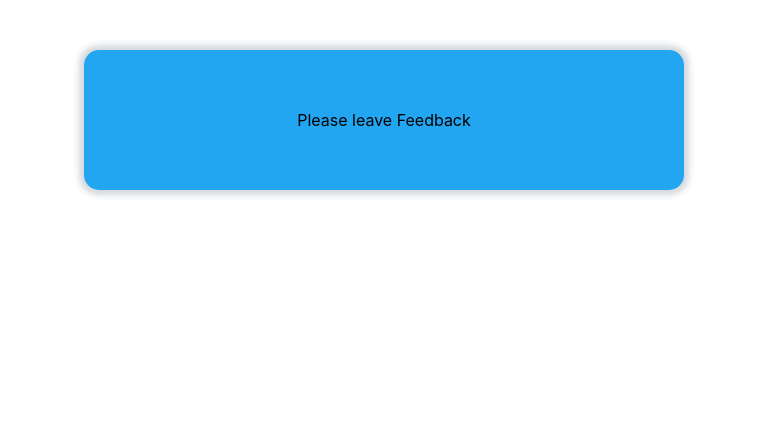
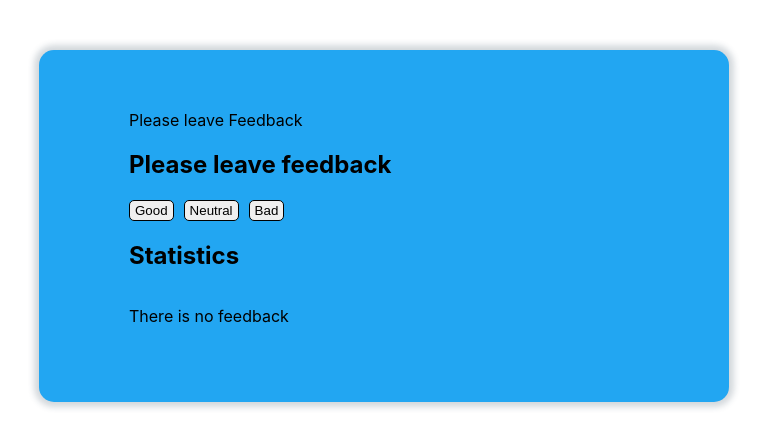
Before and after one commit to OlehPotap/goit-react-hw-02-feedback, a React (Create React App) app: page / in a window 1280 px wide. Shown: the top 448 px of the page, without its empty margins (256-1023 px from the left). Built offline with nearby package versions, Linux system fonts and the light colour scheme.

Commit message:
HW2Part1Done

```diff
--- a/src/components/App.jsx
+++ b/src/components/App.jsx
@@ -29,11 +29,13 @@ class App extends React.Component  {
     let totalFeedback = this.state.good + this.state.neutral + this.state.bad;
     return (
 
+  <>
   <Section title="Please leave Feedback">
     <FeedbackOptions onGood={this.handleGood} onNeutral={this.handleNeutral} onBad={this.handleBad}/>
+
     <h2 className="stats-box__heading">Statistics</h2>
    {totalFeedback === 0 ? <Notification message="There is no feedback"/> : <Statistics good={this.state.good} neutral={this.state.neutral} bad={this.state.bad} total={totalFeedback} />}
-   </Section>
+   </Section></>
     )
   }
 }
--- a/src/components/Section/Section.jsx
+++ b/src/components/Section/Section.jsx
@@ -1,8 +1,10 @@
+
 import './section.css'
 
-const Section = ({title}={}) => {
+const Section = ({title, children}={}) => {
     return (
-        <section className="section">{title}</section>
+        <section className="section">{title}
+        {children}</section>
     )
 }
 
--- a/src/components/Section/section.css
+++ b/src/components/Section/section.css
@@ -6,10 +6,11 @@
     box-shadow: 0px 0px 6px 5px rgba(34, 60, 80, 0.2);
     border-radius: 15px;
     display: flex;
-    justify-content: center;
-    align-items: center;
+    /* justify-content: center; */
+    /* align-items: center; */
     flex-direction: column;
     padding-top: 60px;
     padding-bottom: 60px;
+    padding-left: 90px;
     background-color: #22A6F2;
 }
```
